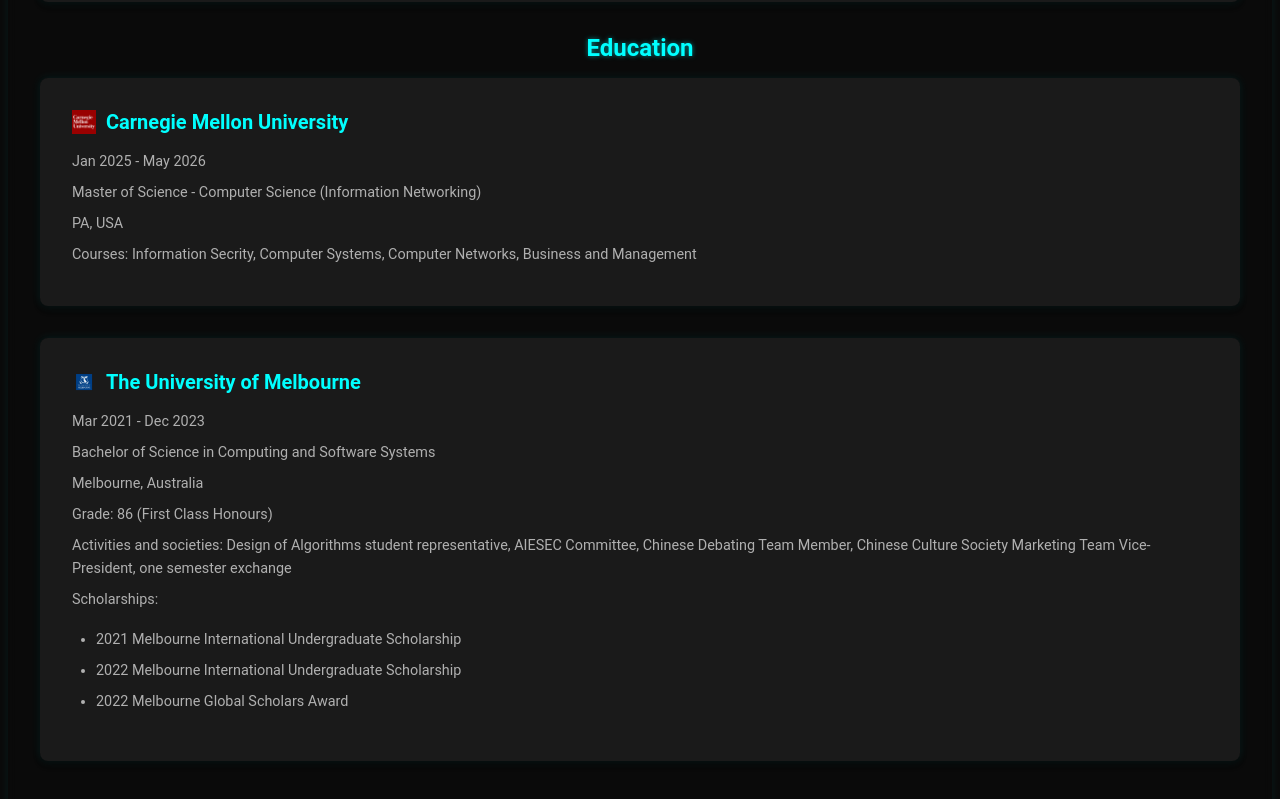
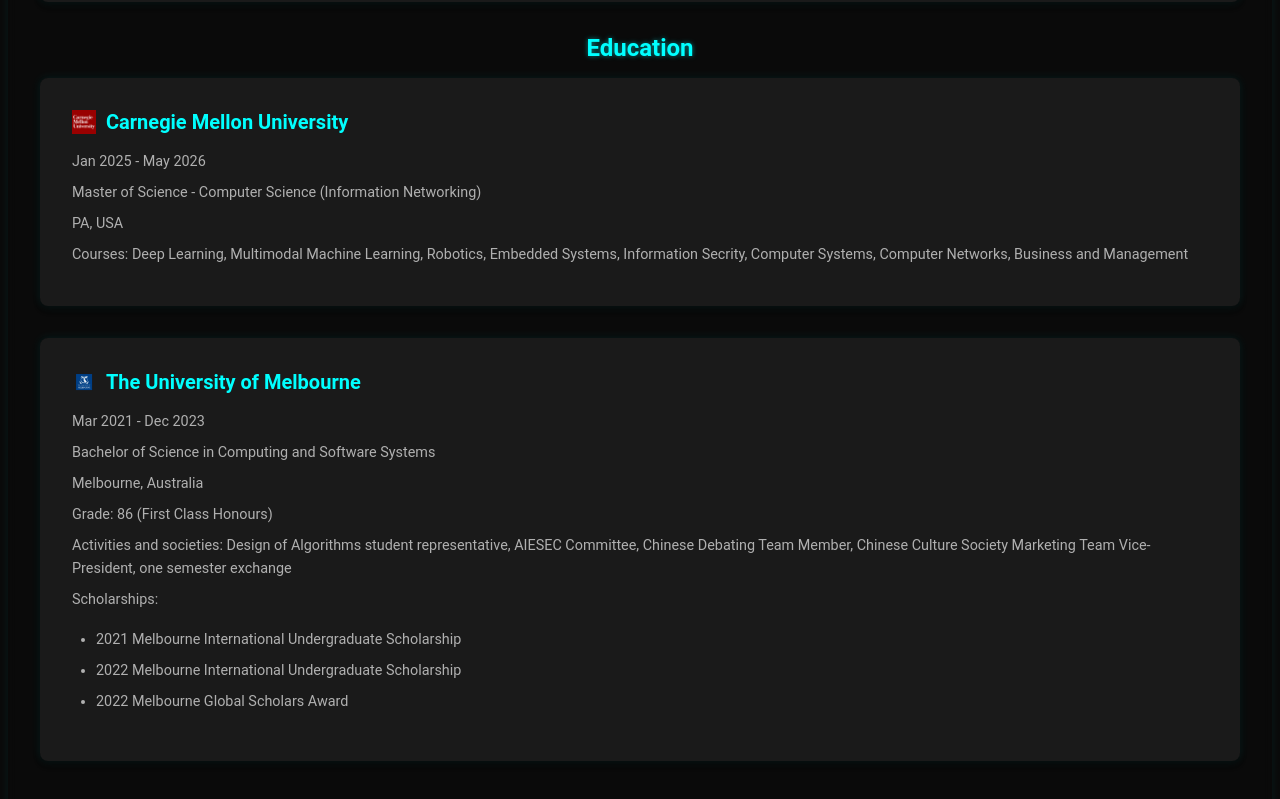
Before and after one commit to FionaZZhang/FionaZZhang.github.io, a React (Create React App) app: page /experiences in a window 1280 px wide. Shown: the part 1242-2041 px from the top of the page. Built offline with nearby package versions, Linux system fonts and the light colour scheme.

Commit message:
Update courses listed in Experiences component

```diff
--- a/src/components/Experiences.js
+++ b/src/components/Experiences.js
@@ -76,7 +76,7 @@
         <p className="date">Jan 2025 - May 2026</p>
         <p className="degree">Master of Science - Computer Science (Information Networking)</p>
         <p className="location">PA, USA</p>
-        <p className="courses">Courses: Information Secrity, Computer Systems, Computer Networks, Business and Management</p>
+        <p className="courses">Courses: Deep Learning, Multimodal Machine Learning, Robotics, Embedded Systems, Information Secrity, Computer Systems, Computer Networks, Business and Management</p>
       </div>
       <div className="education-item">
         <h3>
```
